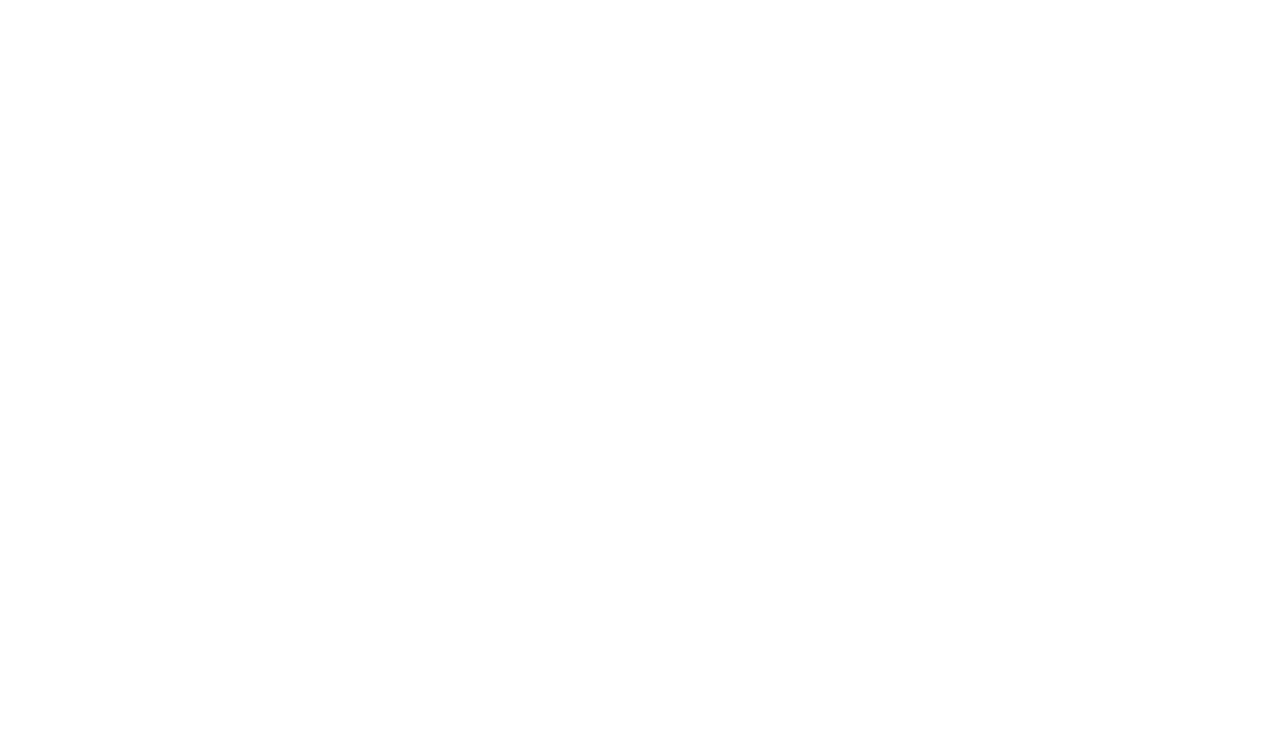
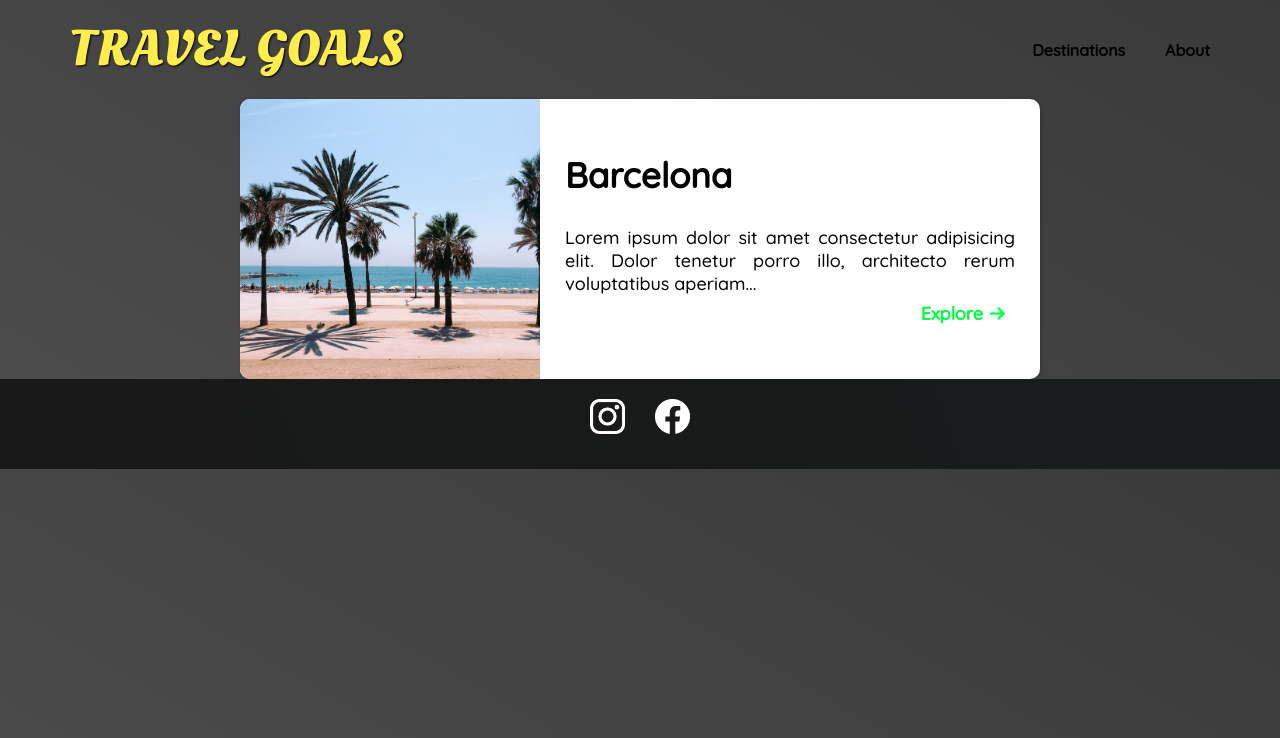
Before and after one commit to Skyten/01-landing-page, a plain HTML site: page places.html in a window 1280 px wide. Drawn offline with Linux system fonts and the light colour scheme.

Commit message:
added styles to .actions

```diff
--- /dev/null
+++ b/places-style.css
@@ -0,0 +1,80 @@
+body {
+    background: linear-gradient(30deg, rgb(77, 77, 77), rgb(58, 58, 58));
+}
+
+header {
+    position: static;
+    background: transparent;
+}
+
+main ul {
+    width: 800px;
+    margin: 0 auto;
+}
+
+main li {
+    display: flex;
+    background: white;
+    box-shadow: 1px 1px 4px rgba(0, 0, 0, 0.2);
+    border-radius: 10px;
+    overflow: hidden; /* It's apply parrents property to child */
+    flex-flow: row nowrap;
+
+}
+
+main li img {
+    width: 300px;
+    height: 280px;
+    object-fit: cover;
+}
+
+.content-item {
+    display: flex;
+    flex-flow: column;
+    padding: 25px;
+}
+
+.content-item h2 {
+    font-size: 35px;
+}
+
+.content-item p {
+    font-size: 18px;
+    margin: 0;
+    /* padding: 0; */
+    text-align: justify;
+}
+
+.actions {
+    text-align: right;
+    display: flex;
+    flex-flow: row nowrap;
+    justify-content: right;
+    align-items: center;
+}
+
+.btn-explore {
+    display: flex;
+    align-items: center;
+    justify-content: center;
+    padding: 7px 10px;
+}
+
+.btn-explore:hover {
+    border-radius: 5px;
+    background-color: rgba(20, 255, 78, 0.2);
+}
+.actions a {
+    text-decoration: none;
+    font-size: 18px;
+    font-weight: 700;
+    padding-right: 7px;
+    color: #00ff40;
+}
+
+
+.actions img {
+    height: 15px;
+    width: 15px;
+    filter: invert(68%) sepia(95%) saturate(1393%) hue-rotate(78deg) brightness(99%) contrast(120%);
+}
--- a/places.html
+++ b/places.html
@@ -0,0 +1,60 @@
+<!DOCTYPE html>
+<html lang="en">
+  <head>
+    <meta charset="UTF-8" />
+    <link rel="stylesheet" href="shared.css" />
+    <link rel="stylesheet" href="places-style.css" />
+    <link
+      href="https://fonts.googleapis.com/css2?family=Raleway:wght@700&family=Oleo+Script:wght@700&family=Quicksand:wght@300;500&display=swap"
+      rel="stylesheet"
+    />
+    <title>Travel Goals</title>
+  </head>
+  <body>
+    <header>
+      <div id="page-logo">
+        <a href="./index.html">Travel Goals</a>
+      </div>
+      <nav>
+        <ul>
+          <li><a class="btn" href="places.html">Destinations</a></li>
+          <li><a class="btn" href="">About</a></li>
+        </ul>
+      </nav>
+    </header>
+    <main>
+      <ul>
+        <li>
+          <img src="images/places/barcelona.jpg" alt="City of Barcelona" />
+          <div class="content-item">
+            <h2>Barcelona</h2>
+            <p>
+              Lorem ipsum dolor sit amet consectetur adipisicing elit. Dolor
+              tenetur porro illo, architecto rerum voluptatibus aperiam...
+            </p>
+            <div class="actions">
+              <div class="btn-explore">
+                <a href="https://en.wikipedia.org/wiki/Barcelona">Explore</a>
+                <img src="images/icons/right-arrow.png" alt="" />
+              </div>
+            </div>
+          </div>
+        </li>
+      </ul>
+    </main>
+    <footer>
+      <ul>
+        <li>
+          <a href="https://www.instagram.com"
+            ><img src="images/icons/insta.png" alt="instagram"
+          /></a>
+        </li>
+        <li>
+          <a href="https://www.facebook.com"
+            ><img src="images/icons/facebook.png" alt="facebook"
+          /></a>
+        </li>
+      </ul>
+    </footer>
+  </body>
+</html>
--- a/shared.css
+++ b/shared.css
@@ -53,7 +53,7 @@ header li {
 }
 
 footer {
-    /* height: 100px; */
+    height: 50px;
     padding: 20px 0;
     background: linear-gradient(70deg, rgb(24, 24, 24), rgb(25, 29, 29));
 }
```
Also changed, not shown: images/icons/right-arrow.png (added).
